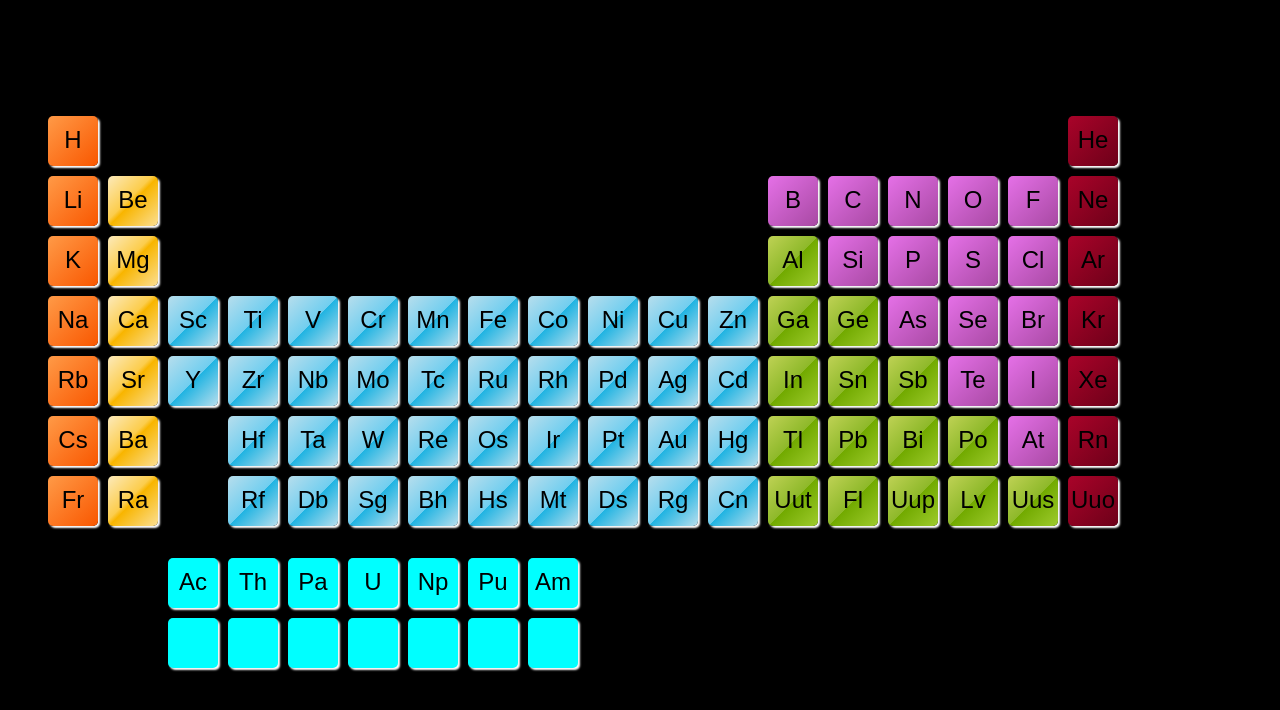
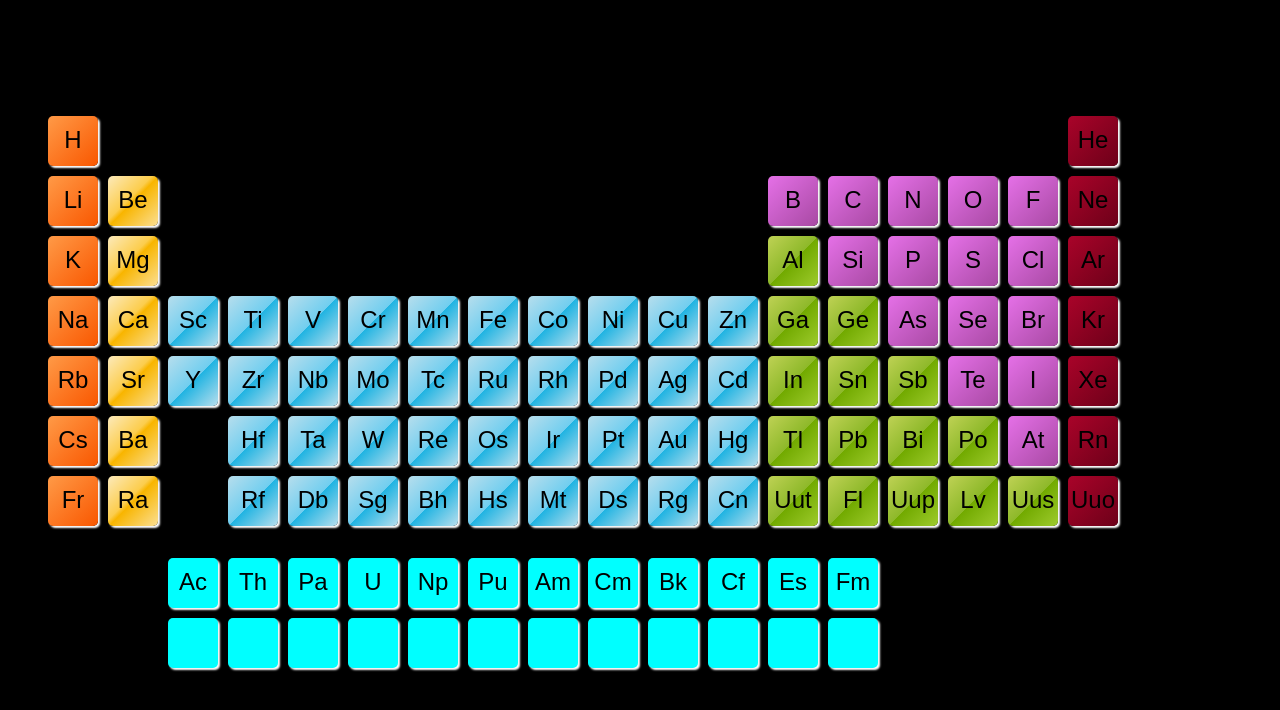
Before and after one commit to rainbough/periodic_table_css, a plain HTML site: page index.html in a window 1280 px wide. Drawn offline with Linux system fonts and the light colour scheme; a web font is replaced by a local one.

Commit message:
add more elements

```diff
--- a/index.html
+++ b/index.html
@@ -244,7 +244,39 @@
 					<p></p>
 				</ul>
 			</section>
+			<section class ="re">
+				<ul>
+					<p>Cm</p>
+					<p></p>
+				</ul>
+			</section>
+			<section class ="re">
+				<ul>
+					<p>Bk</p>
+					<p></p>
+				</ul>
+			</section>
+			<section class ="re">
+				<ul>
+					<p>Cf</p>
+					<p></p>
+				</ul>
+			</section>
+			<section class ="re">
+				<ul>
+					<p>Es</p>
+					<p></p>
+				</ul>
+			</section>
+			<section class ="re">
+				<ul>
+					<p>Fm</p>
+					<p></p>
+				</ul>
+			</section>
+
 		</div>
+
 
 
 
```
